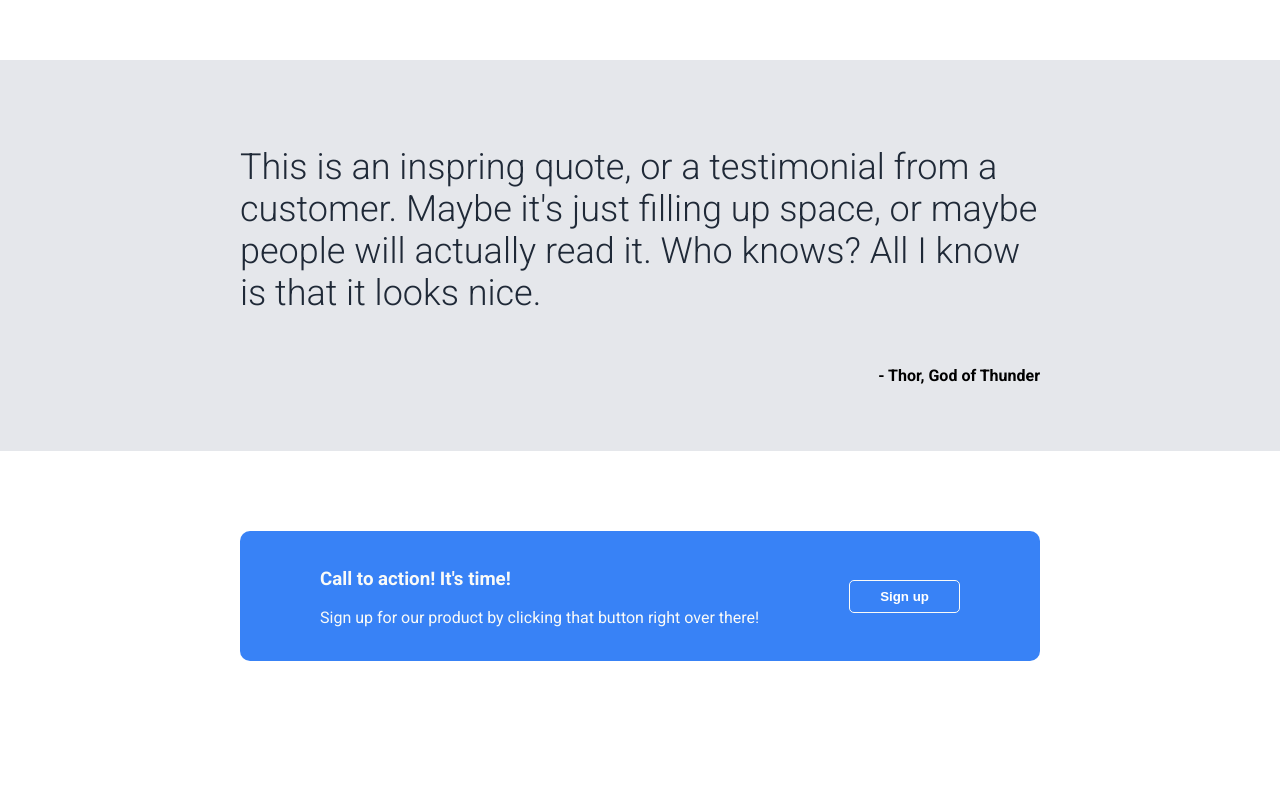
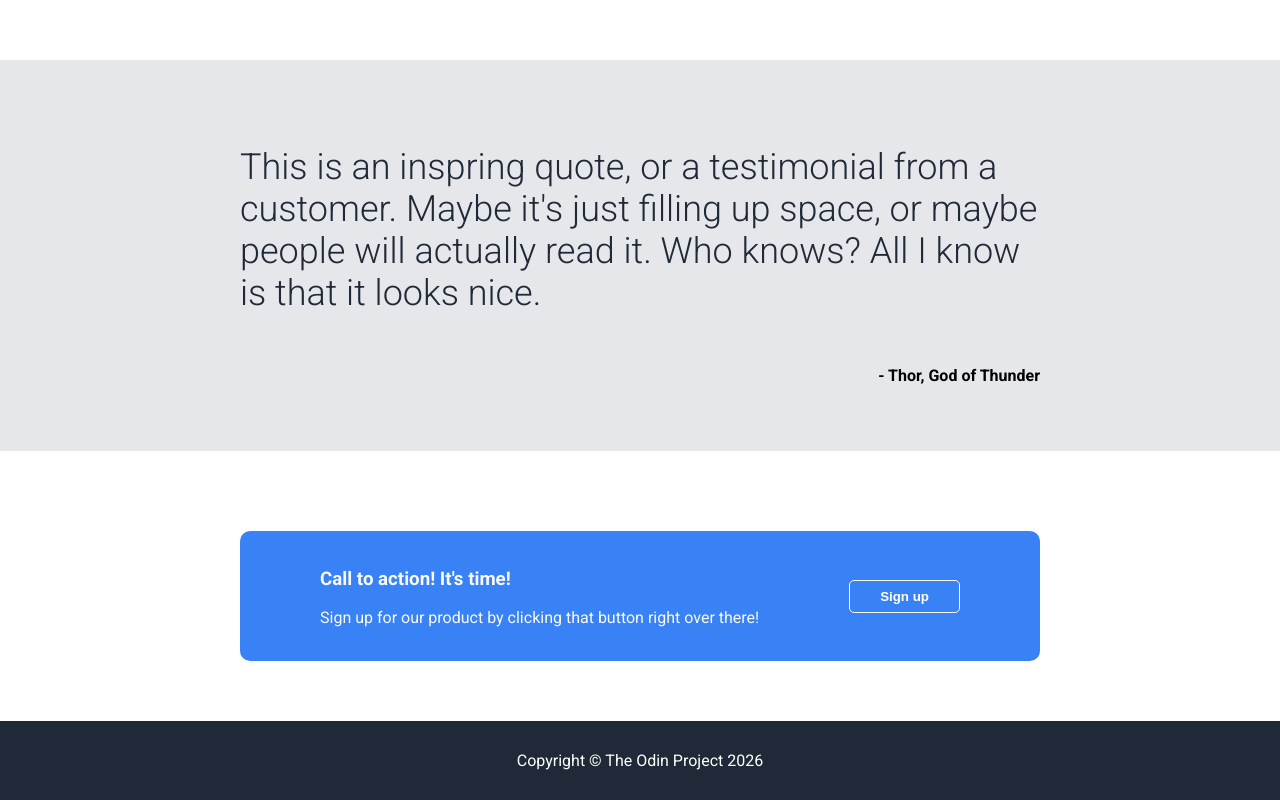
Before and after one commit to tosia-3/odin-landing-page-project, a plain HTML site: page index.html in a window 1280 px wide. Shown: the part 876-1676 px from the top of the page. Before the commit the page ends 1597 px from the top, so only its background shows below. Drawn offline with Linux system fonts and the light colour scheme.

Commit message:
Created a footer.

```diff
--- a/index.html
+++ b/index.html
@@ -66,5 +66,8 @@
             </div>
         </div>
     </div>
+    <footer>
+        Copyright © The Odin Project 2026
+    </footer>
 </body>
 </html>
--- a/style.css
+++ b/style.css
@@ -145,3 +145,9 @@ h1{
     border-radius: 5px;
     background-color: transparent;
 }
+footer{
+    background-color: #1f2937;
+    padding: 30px 15rem;
+    color: white;
+    text-align: center;
+}
```
